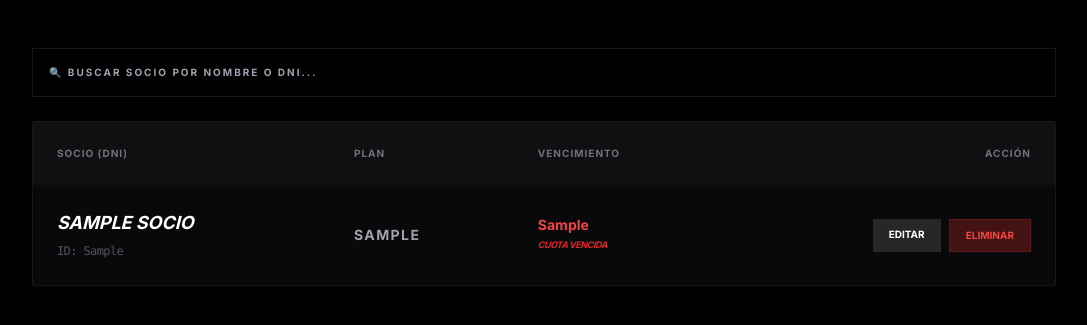
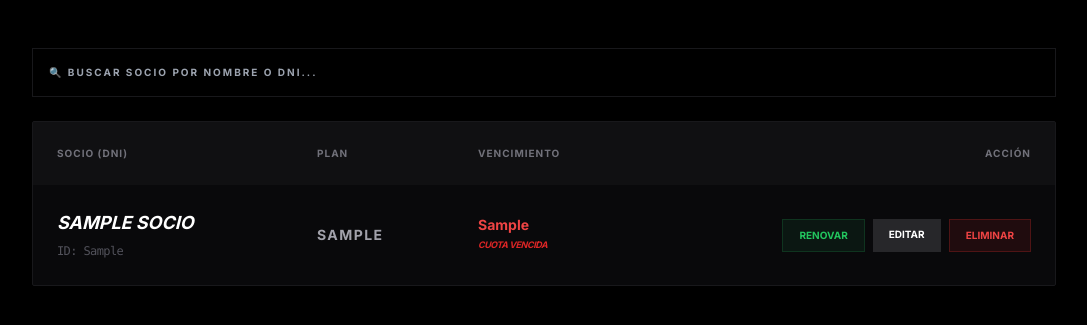
Before and after one commit to Arkadain/templo-fitness, a Flask app: page /admin in a window 1280 px wide. Shown: the part 105-430 px from the top of the page, without its empty margins (96-1183 px from the left). Run offline with Flask 3, Linux system fonts and the light colour scheme; tables that the repository leaves empty hold one stand-in row (values such as "Sample post"); some libraries are stand-ins or nearby versions.

Commit message:
boton renovar

```diff
--- a/app.py
+++ b/app.py
@@ -147,6 +147,38 @@ def nuevo_socio():
         return redirect(url_for('admin_panel'))
     return render_template('nuevo_socio.html')
 
+@app.route('/admin/renovar/<id_socio>', methods=['POST'])
+def renovar_socio(id_socio):
+    socio = Socio.query.get(id_socio)
+    if socio:
+        nuevo_plan = request.form.get('plan').upper()
+        fecha_pago_str = request.form.get('fecha_pago') # Viene del almanaque HTML
+
+        try:
+            # Convertimos la fecha de pago a algo que Python entienda
+            fecha_pago = datetime.strptime(fecha_pago_str, '%Y-%m-%d')
+
+            duracion = {
+                "MENSUAL": relativedelta(months=1),
+                "TRIMESTRAL": relativedelta(months=3),
+                "SEMESTRAL": relativedelta(months=6),
+                "ANUAL": relativedelta(years=1)
+            }
+
+            # Calculamos el nuevo vencimiento sumándole los meses al día del pago
+            nuevo_vencimiento = fecha_pago + duracion.get(nuevo_plan, relativedelta(months=1))
+
+            # Guardamos los cambios
+            socio.plan = nuevo_plan
+            socio.vence = nuevo_vencimiento.strftime('%d/%m/%Y')
+            db.session.commit()
+
+            flash(f"¡Pago registrado! Membresía de {socio.nombre} renovada.", "success")
+        except Exception as e:
+            flash("Error al procesar la fecha de pago.", "error")
+
+    return redirect(url_for('admin_panel'))
+
 @app.route('/admin/editar/<id_socio>', methods=['GET', 'POST'])
 def editar_socio(id_socio):
     socio = Socio.query.get(id_socio)
--- a/templates/admin.html
+++ b/templates/admin.html
@@ -79,8 +79,10 @@
 
                         <td class="p-6 text-right">
                             <div class="flex justify-end gap-2">
+                                <button onclick="abrirModalRenovar('{{ socio.dni }}', '{{ socio.nombre }}')" class="bg-green-900/20 text-green-500 border border-green-900/50 px-4 py-2 text-[10px] font-black uppercase hover:bg-green-600 hover:text-white transition-all">Renovar</button>
+
                                 <a href="/admin/editar/{{ socio.dni }}" class="bg-zinc-800 text-white px-4 py-2 text-[10px] font-black uppercase hover:bg-white hover:text-black transition-all">Editar</a>
-                                <a href="/eliminar/{{ socio.dni }}" onclick="return confirm('¿Estás seguro de que querés eliminar a {{ socio.nombre }}?');" class="bg-red-900/50 text-red-500 border border-red-900/50 px-4 py-2 text-[10px] font-black uppercase hover:bg-red-600 hover:text-white transition-all">Eliminar</a>
+                                <a href="/eliminar/{{ socio.dni }}" onclick="return confirm('¿Estás seguro de que querés eliminar a {{ socio.nombre }}?');" class="bg-red-900/20 text-red-500 border border-red-900/50 px-4 py-2 text-[10px] font-black uppercase hover:bg-red-600 hover:text-white transition-all">Eliminar</a>
                             </div>
                         </td>
                     </tr>
@@ -90,7 +92,40 @@
         </div>
     </div>
 
+    <div id="modalRenovar" class="fixed inset-0 bg-black/90 backdrop-blur-sm hidden items-center justify-center z-50 p-4">
+        <div class="bg-zinc-950 border border-zinc-900 p-8 w-full max-w-md shadow-2xl relative">
+            <button onclick="cerrarModalRenovar()" class="absolute top-4 right-4 text-zinc-500 hover:text-white text-xl">✕</button>
+            <h2 class="text-2xl font-black italic uppercase mb-1">Registrar <span class="text-green-500">Pago</span></h2>
+            <p class="text-[10px] uppercase text-zinc-500 tracking-widest mb-6">Socio: <span id="nombreRenovarTexto" class="text-white font-bold"></span></p>
+
+            <form id="formRenovar" method="POST" action="" class="space-y-6">
+                <div>
+                    <label class="text-[10px] uppercase tracking-widest text-zinc-500 block mb-2 font-bold">Fecha del Pago</label>
+                    <input type="date" name="fecha_pago" id="fechaPagoInput" required style="color-scheme: dark;" class="w-full bg-black border border-zinc-900 p-4 outline-none focus:border-white text-white cursor-pointer">
+                </div>
+                <div>
+                    <label class="text-[10px] uppercase tracking-widest text-zinc-500 block mb-2 font-bold">Plan Abonado</label>
+                    <div class="relative">
+                        <select name="plan" required class="w-full bg-black border border-zinc-900 p-4 outline-none focus:border-white text-white appearance-none cursor-pointer">
+                            <option value="MENSUAL">Plan Mensual</option>
+                            <option value="TRIMESTRAL">Plan Trimestral</option>
+                            <option value="SEMESTRAL">Plan Semestral</option>
+                            <option value="ANUAL">Plan Anual</option>
+                        </select>
+                        <div class="absolute inset-y-0 right-0 flex items-center px-4 pointer-events-none text-zinc-600">
+                            <svg class="w-4 h-4" fill="none" stroke="currentColor" viewBox="0 0 24 24"><path stroke-linecap="round" stroke-linejoin="round" stroke-width="2" d="M19 9l-7 7-7-7"></path></svg>
+                        </div>
+                    </div>
+                </div>
+                <button type="submit" class="w-full bg-green-600 text-white font-black py-4 uppercase text-xs tracking-widest hover:bg-green-500 transition-all shadow-[0_0_20px_rgba(34,197,94,0.1)]">
+                    Confirmar Renovación
+                </button>
+            </form>
+        </div>
+    </div>
+
     <script>
+        // Funcionalidad del Buscador
         document.getElementById('buscador').addEventListener('keyup', function() {
             let filtro = this.value.toLowerCase();
             let filas = document.querySelectorAll('tbody tr');
@@ -104,6 +139,26 @@
                 }
             });
         });
+
+        // Funcionalidad del Modal de Renovación
+        function abrirModalRenovar(dni, nombre) {
+            document.getElementById('modalRenovar').style.display = 'flex';
+            document.getElementById('nombreRenovarTexto').innerText = nombre;
+
+            // Setear la fecha de HOY por defecto en el almanaque
+            let hoy = new Date();
+            let dd = String(hoy.getDate()).padStart(2, '0');
+            let mm = String(hoy.getMonth() + 1).padStart(2, '0');
+            let yyyy = hoy.getFullYear();
+            document.getElementById('fechaPagoInput').value = yyyy + '-' + mm + '-' + dd;
+
+            // Apuntar el formulario a la ruta correcta con el DNI del socio
+            document.getElementById('formRenovar').action = '/admin/renovar/' + dni;
+        }
+
+        function cerrarModalRenovar() {
+            document.getElementById('modalRenovar').style.display = 'none';
+        }
     </script>
 </body>
 
```
